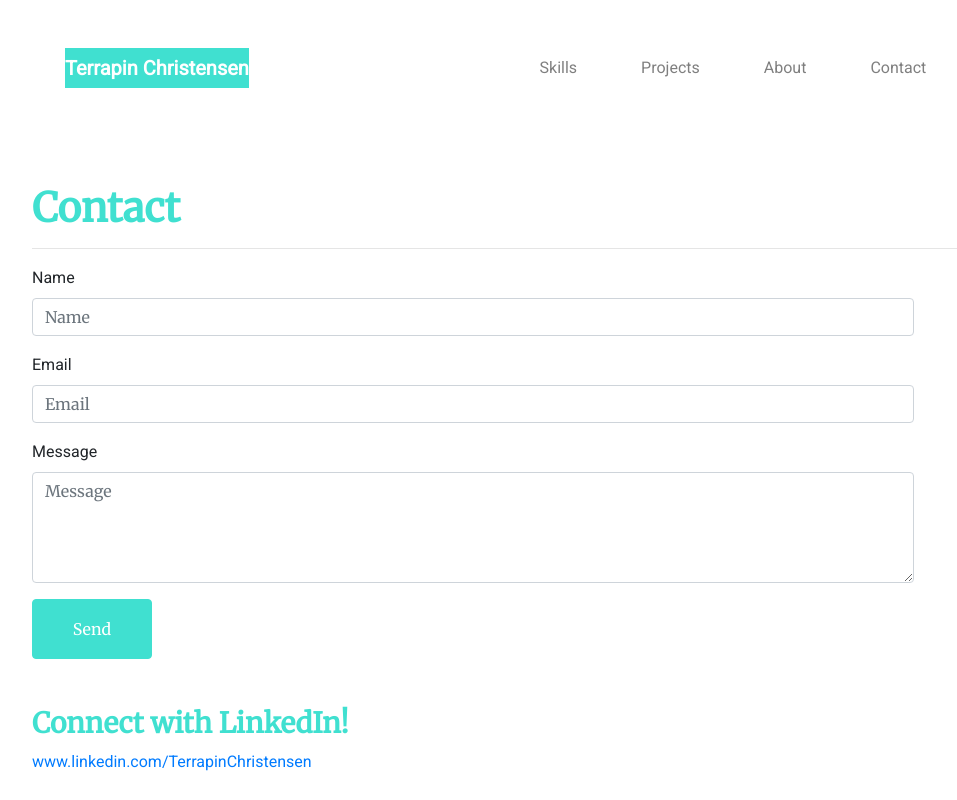
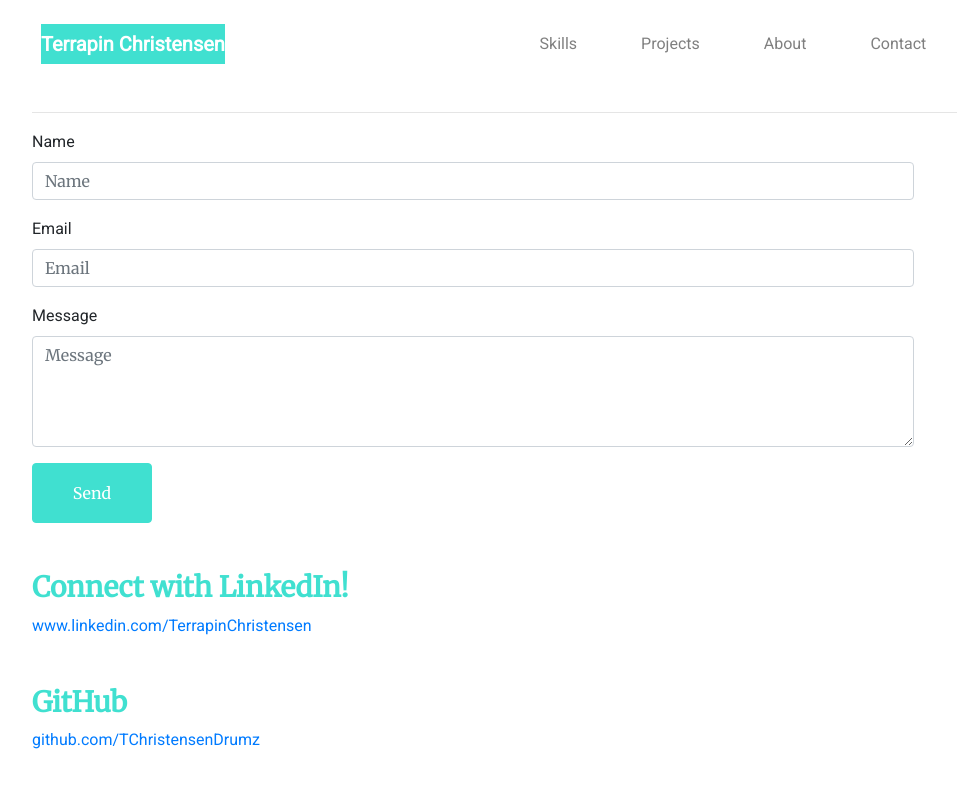
Before and after one commit to TChristensenDrumz/Portfolio, a React (Create React App) app: page /contact in a window 1280 px wide. Shown: the top 800 px of the page, without its empty margins (31-988 px from the left). Built offline with nearby package versions, Linux system fonts and the light colour scheme.

Commit message:
tweaked site layout

```diff
--- a/src/App.css
+++ b/src/App.css
@@ -13,7 +13,15 @@ h1 {
     color: turquoise;
 }
 
-.navbar-light .navbar-brand {
+.navbar {
+    background-color: white;
+}
+
+.headerTextColor {
+    color: white;
+}
+
+.navbar-brand {
     font-weight: bold;
     background-color: turquoise;
     color: white !important;
--- a/src/components/About.js
+++ b/src/components/About.js
@@ -2,7 +2,7 @@ import React from "react";
 
 function About() {
   return (
-    <div className="container pt-5" id="about">
+    <div className="container pt-5" id="about" style={{ paddingTop: "9rem" }}>
       <h1>About Me</h1>
       <div>
         <p>
--- a/src/components/Header.js
+++ b/src/components/Header.js
@@ -1,4 +1,4 @@
-import React from "react";
+import React, { useState } from "react";
 import { Navbar, Nav } from "react-bootstrap";
 import { NavHashLink as NavLink } from "react-router-hash-link";
 
@@ -7,9 +7,9 @@ function Header() {
     <Navbar
       collapseOnSelect
       expand="lg"
-        bg="none"
       variant="light"
-        className="p-5"
+      className= "navbar p-4"
+      fixed="top"
     >
       <Navbar.Brand className="ml-5" href="/">
         Terrapin Christensen
@@ -17,28 +17,16 @@ function Header() {
       <Navbar.Toggle aria-controls="responsive-navbar-nav" />
       <Navbar.Collapse id="responsive-navbar-nav">
         <Nav className="ml-auto mr-auto">
-            <NavLink
-              className="ml-4 mr-4 hashlink"
-              smooth to="/#skills"
-            >
+          <NavLink className="ml-4 mr-4 hashlink" smooth to="/#skills">
             Skills
           </NavLink>
-            <NavLink
-              className="ml-4 mr-4 hashlink"
-              smooth to="/#projects"
-            >
+          <NavLink className="ml-4 mr-4 hashlink" smooth to="/#projects">
             Projects
           </NavLink>
-            <NavLink
-              className="ml-4 mr-4 hashlink"
-              smooth to="/#about"
-            >
+          <NavLink className="ml-4 mr-4 hashlink" smooth to="/#about">
             About
           </NavLink>
-            <Nav.Link
-              className="ml-4 mr-4"
-              href="/contact"
-            >
+          <Nav.Link className="ml-4 mr-4" href="/contact">
             Contact
           </Nav.Link>
         </Nav>
--- a/src/components/Projects.js
+++ b/src/components/Projects.js
@@ -97,7 +97,7 @@ function Projects() {
   };
 
   return (
-    <div id="projects">
+    <div id="projects" style={{ paddingTop: "9rem" }}>
       <Project
         title = {title}
         body = {body}
--- a/src/components/Skills.js
+++ b/src/components/Skills.js
@@ -4,7 +4,7 @@ import List from "./List";
 
 function Skills() {
   return (
-    <div id="skills">
+    <div id="skills" style={{ paddingTop: "9rem" }}>
       <div className="container-fluid ml-5 pr-5">
         <div className="row mt-5">
           <div className="col-sm-9 col-xs-12">
```
Lines whose indentation alone changed are shown as unchanged.
